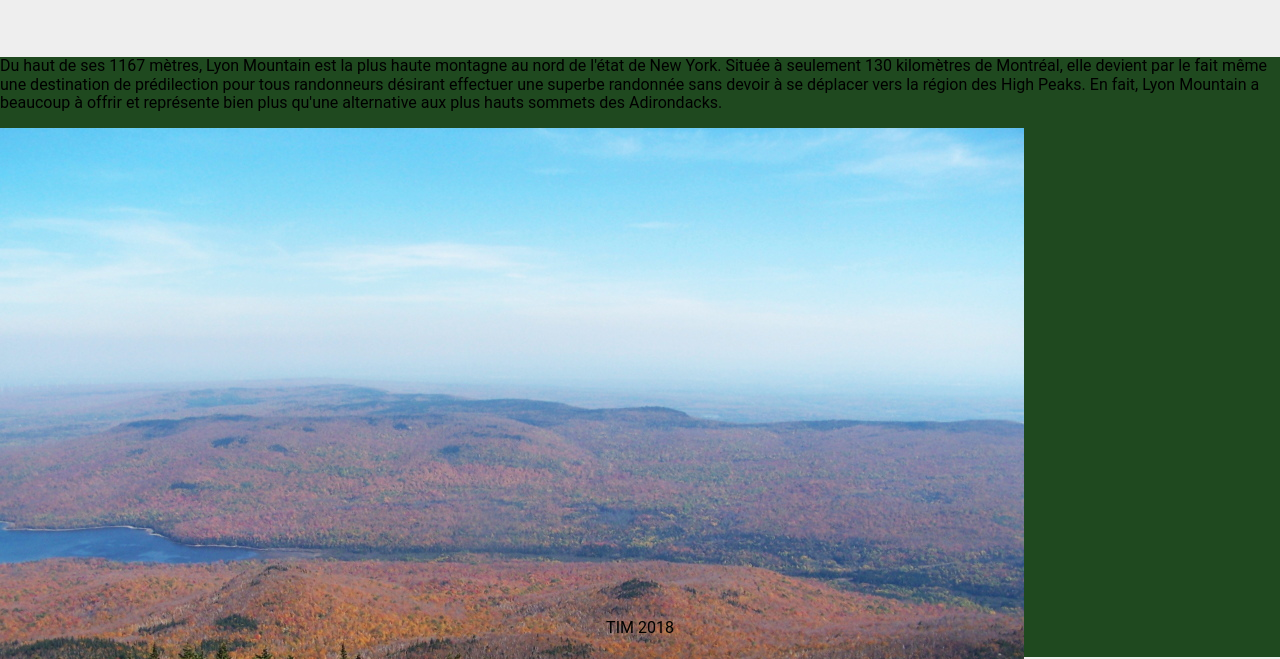
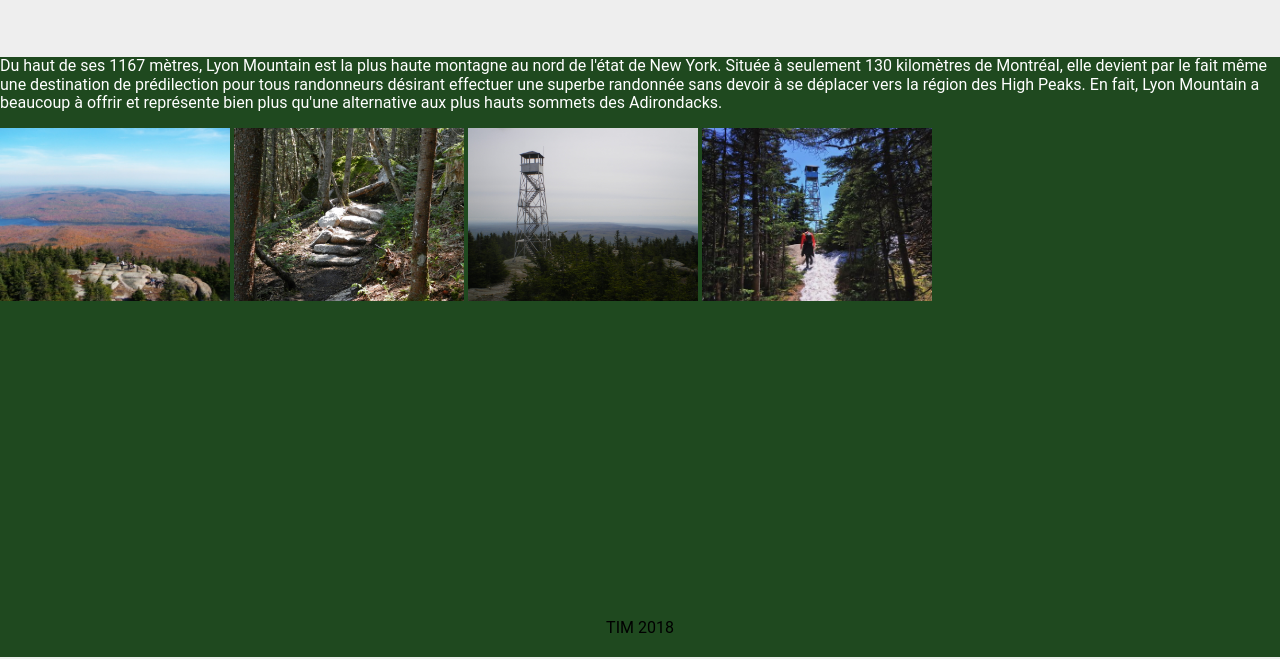
Before and after one commit to Nakoteo/TP1Veille, a plain HTML site: page index.html in a window 1280 px wide. Shown: the part 141-800 px from the top of the page. Drawn offline with Linux system fonts and the light colour scheme; a script that the page names is missing.

Commit message:
ajustement des images

```diff
--- a/sass/layout/_layout.scss
+++ b/sass/layout/_layout.scss
@@ -28,3 +28,6 @@ footer{
     position: absolute;
     width: 100%;
 }
+img{
+    width: 230px;
+}
--- a/sass/typography/_typography.scss
+++ b/sass/typography/_typography.scss
@@ -1,3 +1,6 @@
 html, body{
     font-family: $font_main;
 }
+p{
+    color: white;
+}
```
Also changed, not shown: css/style.css, 1 other file.
